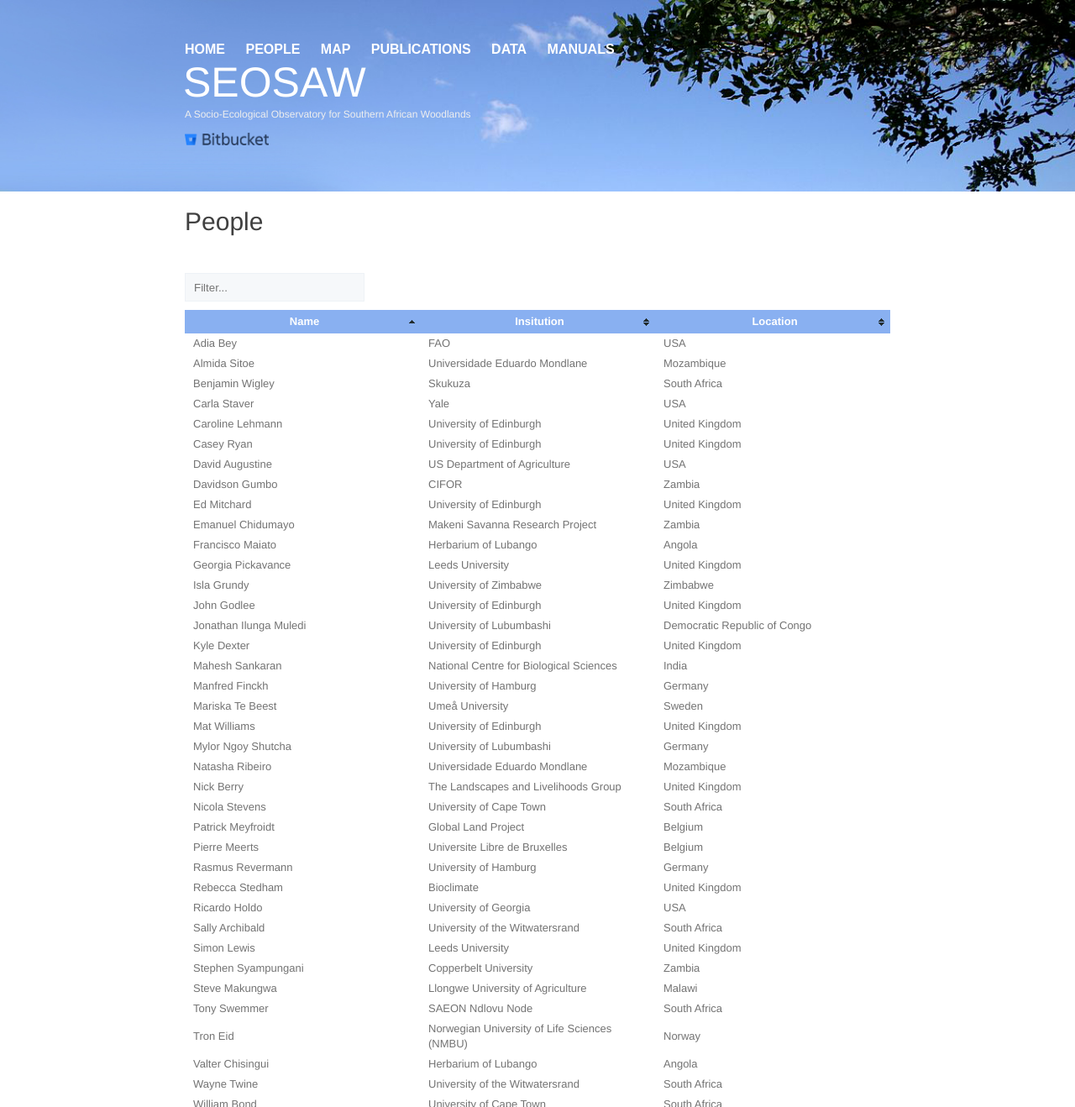
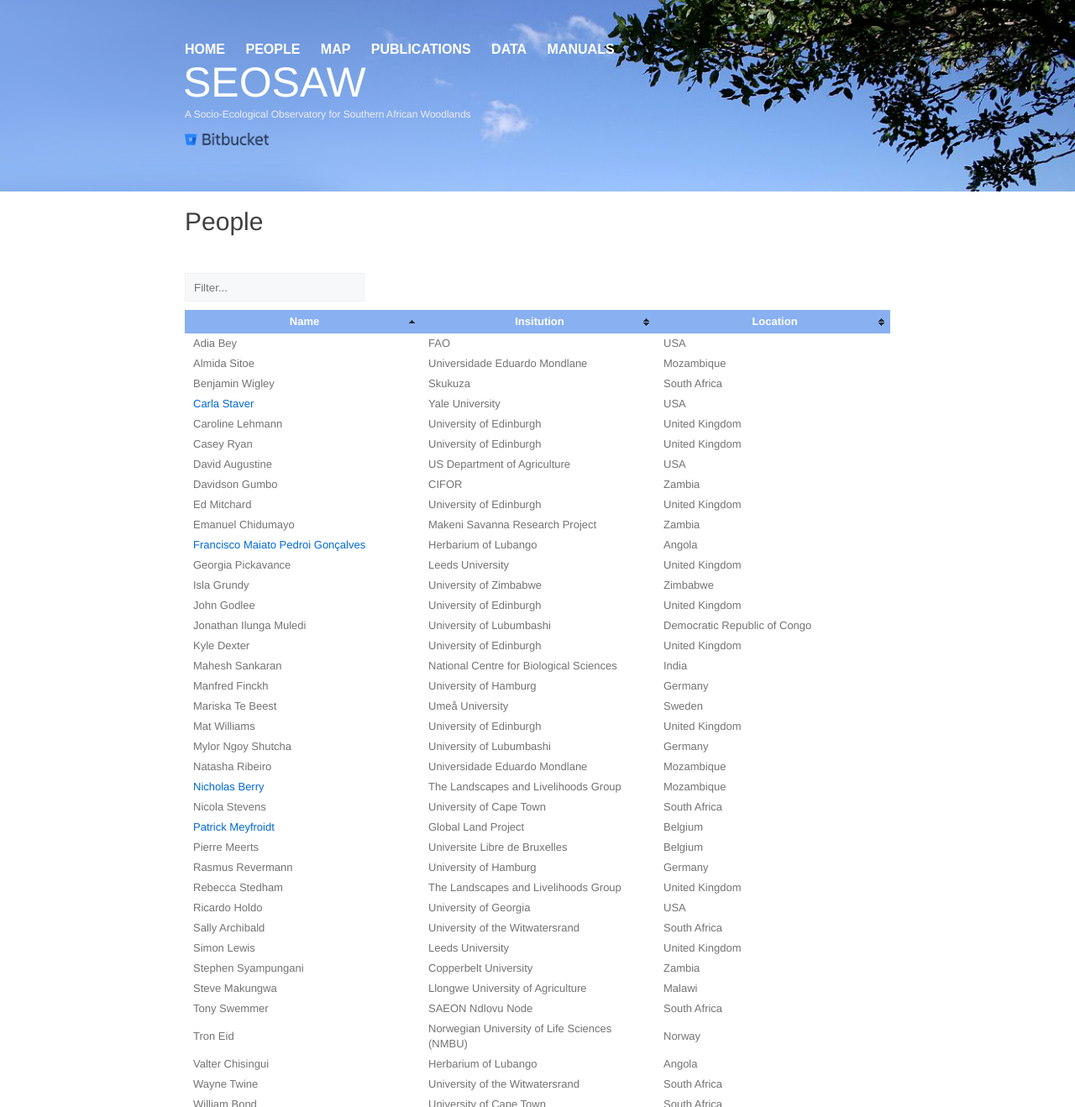
Before and after one commit to seosaw/seosaw.github.io, a Jekyll site: the page built from people.html, in a window 1280 px wide and 1400 px high, cut to the strip 0-1318 px from the top of the window. Shown: the whole strip at 84% size. Built offline with Jekyll 4.4.1, drawn with Linux system fonts in a browser that asks for light colours; nearby versions of some CDN libraries.

Commit message:
Added pages for those who specified them

```diff
--- a/people.html
+++ b/people.html
@@ -76,13 +76,13 @@ $('.grid').masonry({
 		 <td>United Kingdom</td>
 	 </tr>
 	 <tr>
-		 <td>Nick Berry</td>
+		 <td><a href="http://www.linkedin.com/in/nicholasberry" target=_blank>Nicholas Berry</a></td>
 		 <td>The Landscapes and Livelihoods Group</td>
-		 <td>United Kingdom</td>
+		 <td>Mozambique</td>
 	 </tr>
 	 <tr>
 		 <td>Rebecca Stedham</td>
-		 <td>Bioclimate</td>
+		 <td>The Landscapes and Livelihoods Group</td>
 		 <td>United Kingdom</td>
 	 </tr>
 	 <tr>
@@ -96,7 +96,7 @@ $('.grid').masonry({
 		 <td>South Africa</td>
 	 </tr>
 	 <tr>
-		 <td>Patrick Meyfroidt</td>
+		 <td><a href="http://www.climate.be/modx/index.php?id=96" target=_blank>Patrick Meyfroidt</a></td>
 		 <td>Global Land Project</td>
 		 <td>Belgium</td>
 	 </tr>
@@ -146,7 +146,7 @@ $('.grid').masonry({
 		 <td>Belgium</td>
 	 </tr>
 	 <tr>
-		 <td>Francisco Maiato</td>
+		 <td><a href="https://www.researchgate.net/profile/Francisco_Goncalves10?ev=hdr_xprf" target=_blank>Francisco Maiato Pedroi Gonçalves</a></td>
 		 <td>Herbarium of Lubango</td>
 		 <td>Angola</td>
 	 </tr>
@@ -196,8 +196,8 @@ $('.grid').masonry({
 		 <td>South Africa</td>
 	 </tr>
 	 <tr>
-		 <td>Carla Staver</td>
-		 <td>Yale</td>
+		 <td><a href="http://staverlab.yale.edu/" target=_blank>Carla Staver</a></td>
+		 <td>Yale University</td>
 		 <td>USA</td>
 	 </tr>
 	 <tr>
```
